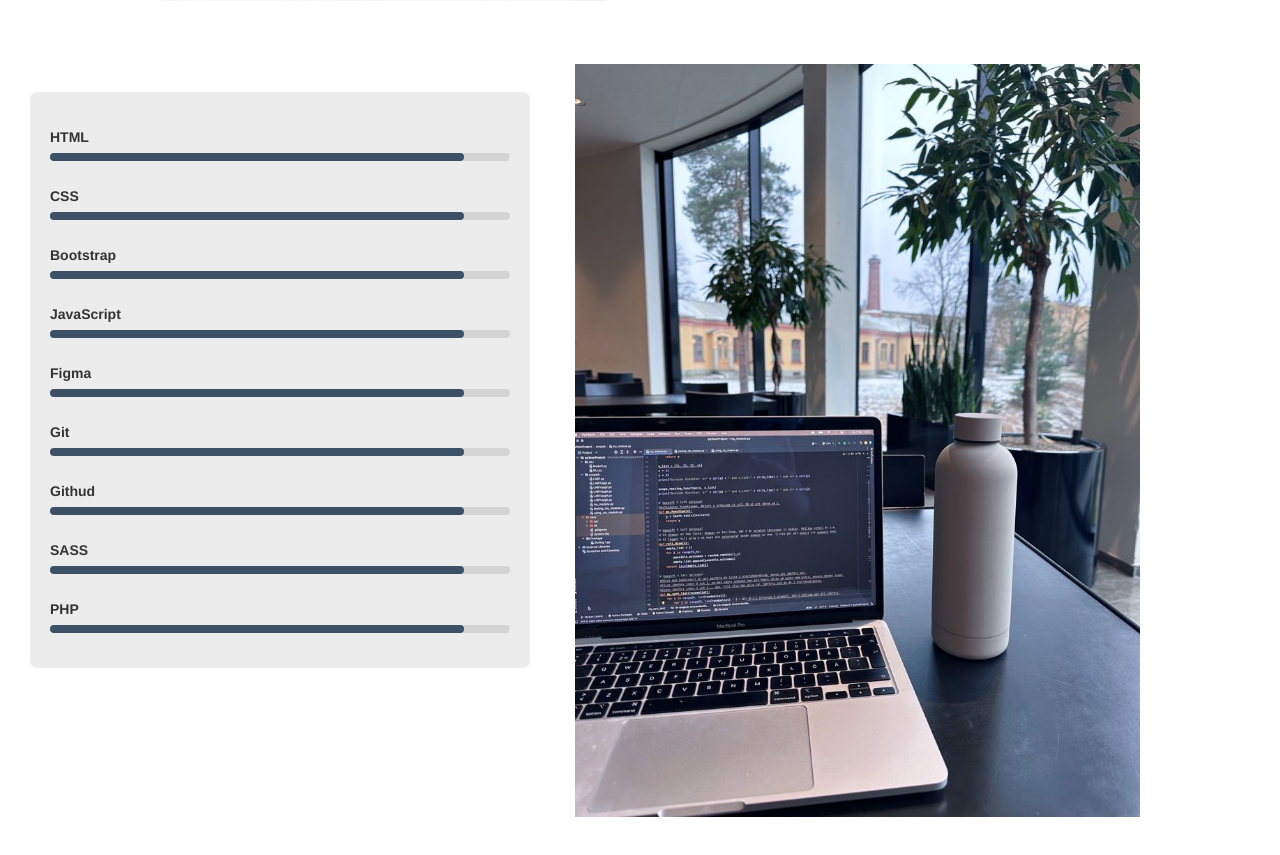
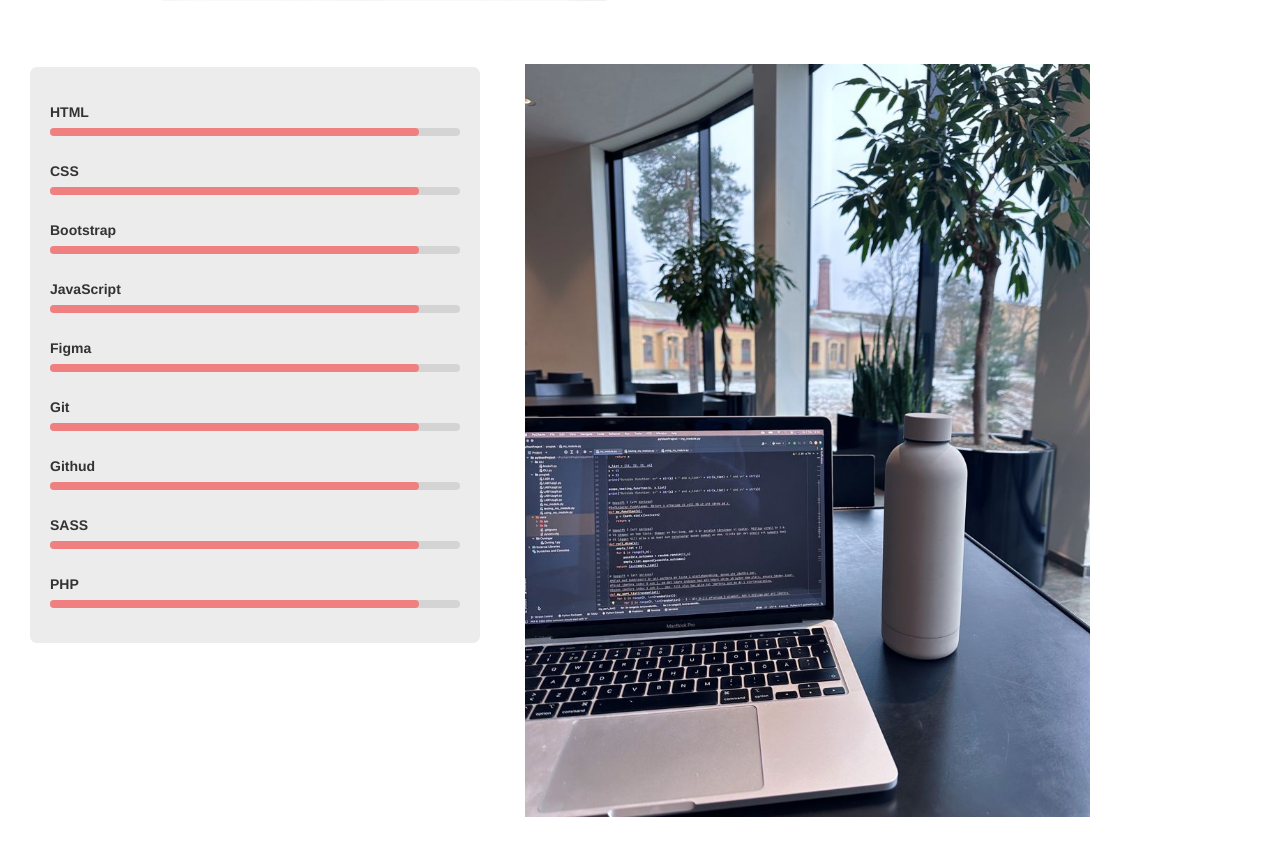
Before and after one commit to Hellocarmenn/miportafolio, a website: page index.html in a window 1280 px wide. Shown: the part 787-1642 px from the top of the page. Drawn offline with nearby package versions, Linux system fonts and the light colour scheme.

Commit message:
modificando colores

```diff
--- a/index.html
+++ b/index.html
@@ -96,6 +96,7 @@
     </section>
     <section class="col-sm-12">
         <div class="skills col-sm-6">
+            <title>My skills</title>
             <div class="skill-box">
                 <span class="title">HTML</span>
 
--- a/scss/page/_index.scss
+++ b/scss/page/_index.scss
@@ -172,13 +172,13 @@ section {
 
 
         .button2 {
-            background-color:  lightcoral;
+            background-color: lightcoral;
             border: none;
             padding: 1rem;
             font-size: 1rem;
             width: 40%;
             border-radius: 1rem;
-            color:$white;
+            color: $white;
             box-shadow: 0 0.4rem #dfd9d9;
             height: 45px;
             font-size: 10px;
@@ -207,29 +207,24 @@ section {
 section {
     .skills {
 
-        @keyframes progress {
-            0% {
-                width: 0;
-                opacity: 1;
-            }
 
-            100% {
-                opacity: 1;
-            }
-        }
 
         position: relative;
-        max-width: 500px;
-        width: 100%;
+        max-width: 450px;
+        width: 90%;
         background: #ececec;
         margin: 0 15px;
         padding: 10px 20px;
         border-radius: 7px;
-        margin-top: 7%;
+        margin-top: 5%;
 
         .skill-box {
             width: 100%;
             margin: 25px 0;
+            title{
+                color: lightcoral;
+            }
+
 
             .title {
                 display: block;
@@ -246,17 +241,32 @@ section {
                 background: rgba(0, 0, 0, 0.1);
 
                 .skill-per {
+
+                    @keyframes progress {
+                        0% {
+                            width: 0;
+                            opacity: 1;
+                        }
+
+                        100% {
+                            opacity: 1;
+                        }
+                    }
+
                     position: relative;
                     display: block;
                     height: 100%;
                     width: 90%;
                     border-radius: 6px;
-                    background: #3C5066;
+                    background:lightcoral;
                     ;
                     animation: progress 0.4s ease-in-out forwards;
                     opacity: 0;
 
+
+
                     .html {
+
                         /*progreso de las diferentes lenguajes*/
                         width: 50%;
                         animation-delay: 0.1s;
@@ -292,6 +302,7 @@ section {
                         width: 70%;
                         animation-delay: 0.1s;
 
+                        span {
                             .tooltip {
                                 position: absolute;
                                 right: -14px;
@@ -303,6 +314,7 @@ section {
                                 border-radius: 3px;
                                 background: #4070f4;
                                 z-index: 1;
+                            }
 
                             .tooltip::before {
                                 content: '';
```
Also changed, not shown: css/estilos.css, 1 other file. Lines whose indentation alone changed are shown as unchanged.
